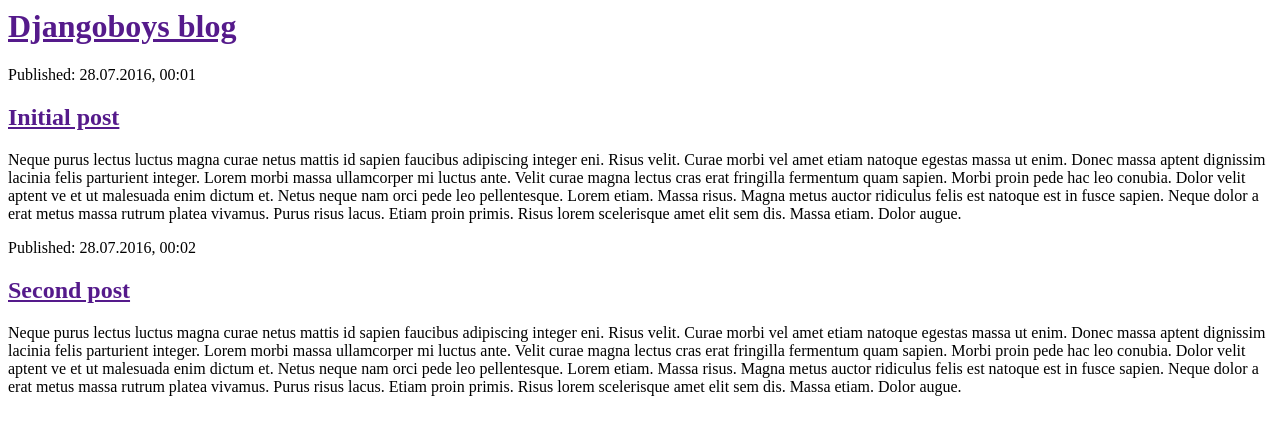
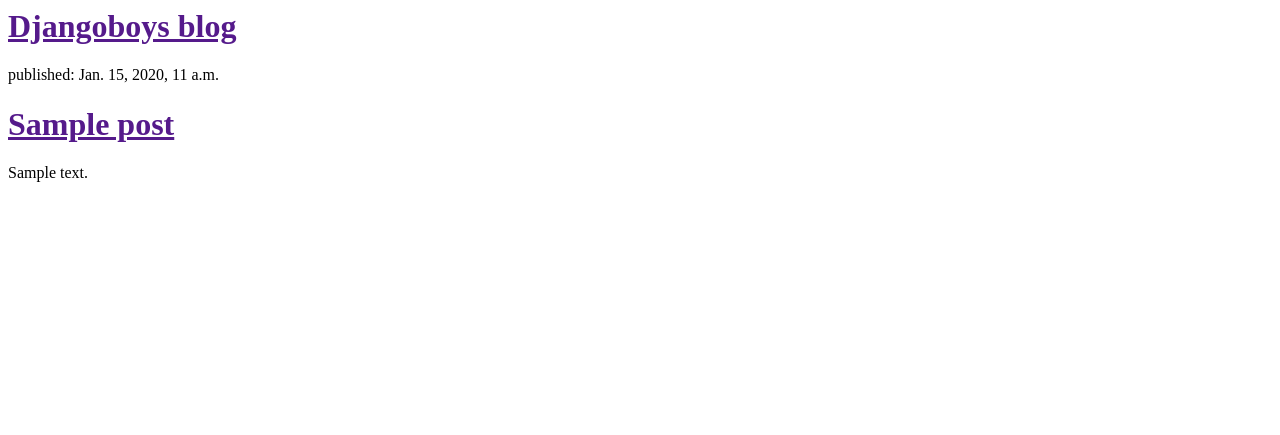
Before and after one commit to KeiOtori/tests-djangoboys, a Django app: template blog/templates/blog/post_list.html in a window 1280 px wide. Shown: the top 435 px of the page. Run offline with Django 3.2, Linux system fonts and the light colour scheme; the template is opened without the code that fills it: values that come from a table or form of the project are taken from there, others are empty; tables that the repository leaves empty hold one stand-in row (values such as "Sample post").

Commit message:
Updated dynamic template and some view changes

```diff
--- a/blog/templates/blog/post_list.html
+++ b/blog/templates/blog/post_list.html
@@ -6,17 +6,12 @@
   <div>
    <h1><a href="">Djangoboys blog</a></h1>
   </div>
-
+  {% for post in posts %}
   <div>
-   <p>Published: 28.07.2016, 00:01</p>
-   <h2><a href="">Initial post</a></h2>
-   <p>Neque purus lectus luctus magna curae netus mattis id sapien faucibus adipiscing integer eni. Risus velit. Curae morbi vel amet etiam natoque egestas massa ut enim. Donec massa aptent dignissim lacinia felis parturient integer. Lorem morbi massa ullamcorper mi luctus ante. Velit curae magna lectus cras erat fringilla fermentum quam sapien. Morbi proin pede hac leo conubia. Dolor velit aptent ve et ut malesuada enim dictum et. Netus neque nam orci pede leo pellentesque. Lorem etiam. Massa risus. Magna metus auctor ridiculus felis est natoque est in fusce sapien. Neque dolor a erat metus massa rutrum platea vivamus. Purus risus lacus. Etiam proin primis. Risus lorem scelerisque amet elit sem dis. Massa etiam. Dolor augue.</p>
+   <p>published: {{post.published_date}}</p>
+   <h1><a href="">{{post.title}}</a></h1>
+   <p>{{post.text|linebreaks}}</p>
   </div>
-
-    <div>
-   <p>Published: 28.07.2016, 00:02</p>
-   <h2><a href="">Second post</a></h2>
-   <p>Neque purus lectus luctus magna curae netus mattis id sapien faucibus adipiscing integer eni. Risus velit. Curae morbi vel amet etiam natoque egestas massa ut enim. Donec massa aptent dignissim lacinia felis parturient integer. Lorem morbi massa ullamcorper mi luctus ante. Velit curae magna lectus cras erat fringilla fermentum quam sapien. Morbi proin pede hac leo conubia. Dolor velit aptent ve et ut malesuada enim dictum et. Netus neque nam orci pede leo pellentesque. Lorem etiam. Massa risus. Magna metus auctor ridiculus felis est natoque est in fusce sapien. Neque dolor a erat metus massa rutrum platea vivamus. Purus risus lacus. Etiam proin primis. Risus lorem scelerisque amet elit sem dis. Massa etiam. Dolor augue.</p>
-  </div>
+  {% endfor %}
  </body>
 </html>
--- a/blog/views.py
+++ b/blog/views.py
@@ -1,5 +1,8 @@
 from django.shortcuts import render
+from django.utils import timezone
+from .models import Post
 
 # Create your views here
 def post_list(request):
-    return render(request,'blog/post_list.html',{})
+    posts = Post.objects.filter(published_date__lte=timezone.now()).order_by('published_date')
+    return render(request,'blog/post_list.html',{'posts':posts})
```
